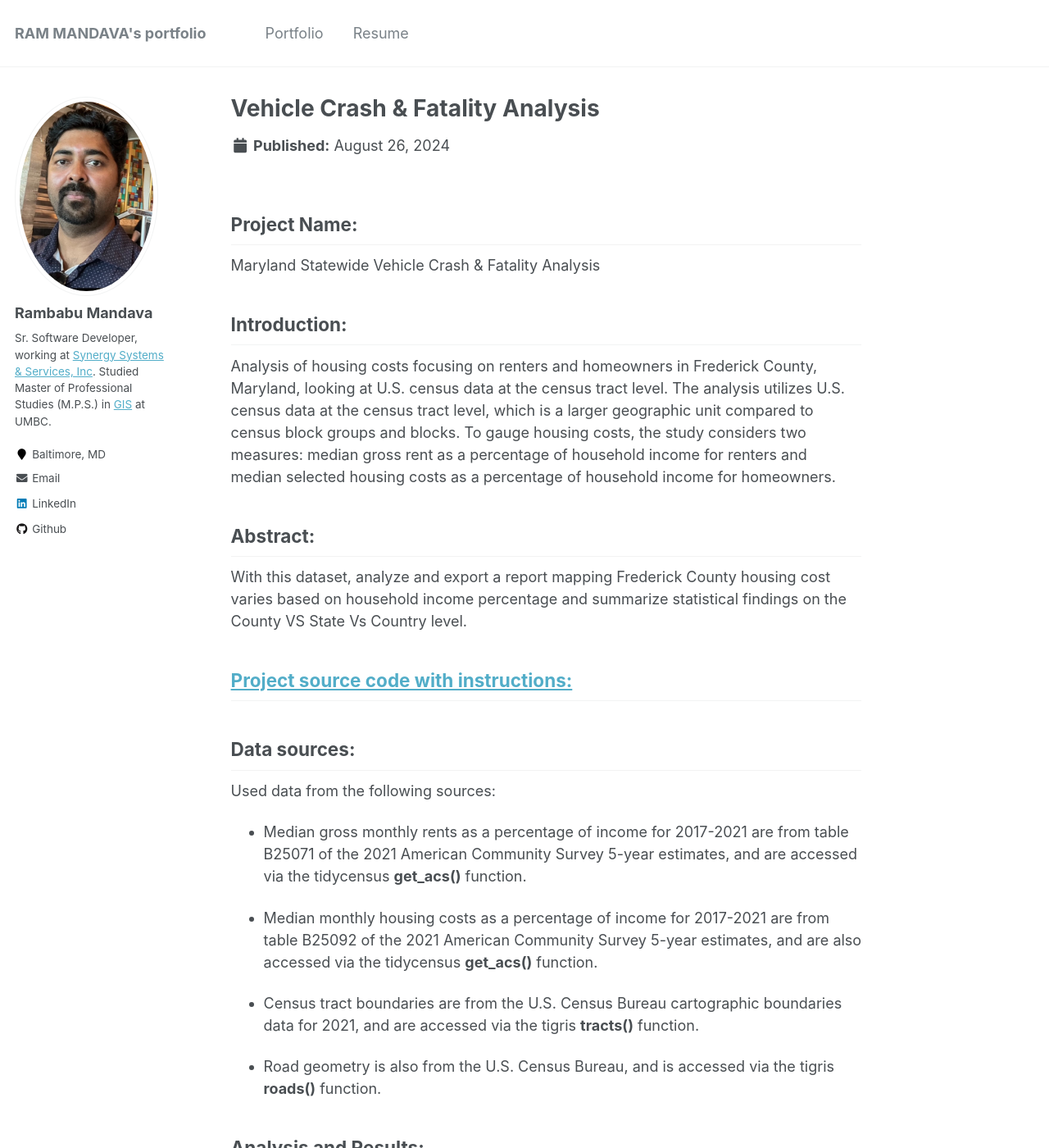
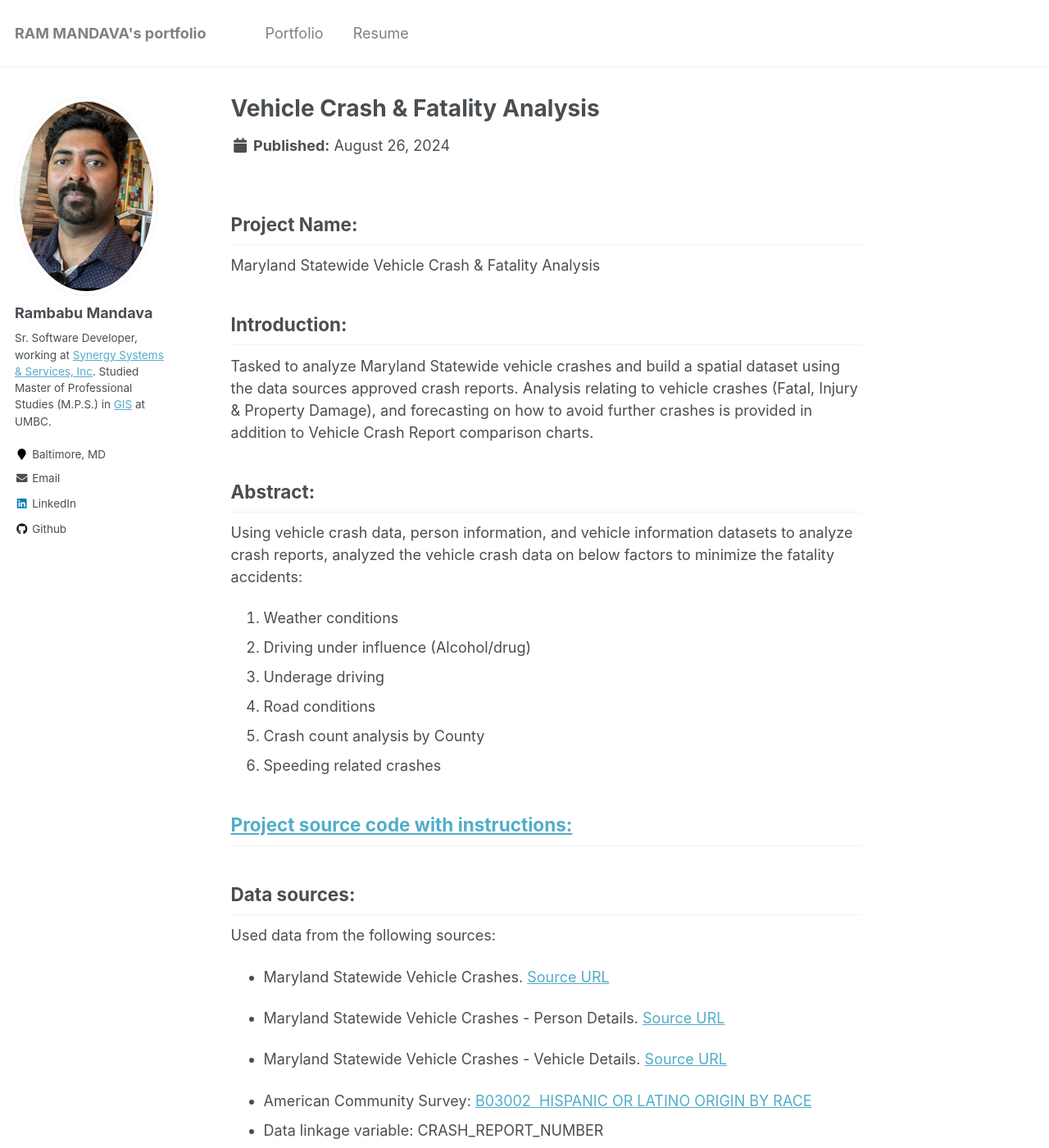
Before and after one commit to mandavaram/mandavaram.github.io, a Jekyll site: the page built from _portfolio/3. Vehicle_Crash_Analysis.md, in a window 1280 px wide and 1400 px high. Shown: the whole window at 82% size. Built offline with Jekyll 4.4.1, drawn with Linux system fonts in a browser that asks for light colours; some of the changed text lies outside the part shown.

Commit message:
Update 3. Vehicle_Crash_Analysis.md

```diff
--- a/_portfolio/3. Vehicle_Crash_Analysis.md
+++ b/_portfolio/3. Vehicle_Crash_Analysis.md
@@ -8,24 +8,35 @@ collection: portfolio
 Maryland Statewide Vehicle Crash & Fatality Analysis
 
 ## Introduction:
-Analysis of housing costs focusing on renters and homeowners in Frederick County, Maryland, looking at U.S. census data at the census tract level.
-The analysis utilizes U.S. census data at the census tract level, which is a larger geographic unit compared to census block groups and blocks. To gauge housing costs, the study considers two measures: median gross rent as a percentage of household income for renters and median selected housing costs as a percentage of household income for homeowners.
+Tasked to analyze Maryland Statewide vehicle crashes and build a spatial dataset using the data sources approved crash
+reports. Analysis relating to vehicle crashes (Fatal, Injury & Property Damage), and forecasting on how to avoid further
+crashes is provided in addition to Vehicle Crash Report comparison charts.
+
 
 ## Abstract:
-With this dataset, analyze and export a report mapping Frederick County housing cost varies based on household income percentage and summarize statistical findings on the County VS State Vs Country level.
+Using vehicle crash data, person information, and vehicle information datasets to analyze crash reports, analyzed the
+vehicle crash data on below factors to minimize the fatality accidents:
+1. Weather conditions
+2. Driving under influence (Alcohol/drug)
+3. Underage driving
+4. Road conditions
+5. Crash count analysis by County
+6. Speeding related crashes
 
 ## <a href="/_pages/Relative_Housing_Costs_Analysis.html">Project source code with instructions:</a>
 
 ## Data sources:
 Used data from the following sources:
 
- - Median gross monthly rents as a percentage of income for 2017-2021 are from table B25071 of the 2021 American Community Survey 5-year estimates, and are accessed via the tidycensus **get_acs()** function.
+ - Maryland Statewide Vehicle Crashes. <a href="https://opendata.maryland.gov/Public-Safety/Maryland-Statewide-Vehicle-Crashes/65du-s3qu">Source URL</a>
 
- - Median monthly housing costs as a percentage of income for 2017-2021 are from table B25092 of the 2021 American Community Survey 5-year estimates, and are also accessed via the tidycensus **get_acs()** function.
+ - Maryland Statewide Vehicle Crashes - Person Details. <a href="https://opendata.maryland.gov/Public-Safety/Maryland-Statewide-Vehicle-Crashes-Person-Details-/py4c-dicf">Source URL</a>
 
- - Census tract boundaries are from the U.S. Census Bureau cartographic boundaries data for 2021, and are accessed via the tigris **tracts()** function.
+ - Maryland Statewide Vehicle Crashes - Vehicle Details. <a href="https://opendata.maryland.gov/Public-Safety/Maryland-Statewide-Vehicle-Crashes-Vehicle-Details/mhft-5t5y">Source URL</a>
 
- - Road geometry is also from the U.S. Census Bureau, and is accessed via the tigris **roads()** function.
+ - American Community Survey: <a href="https://data.census.gov/table/ACSDT5Y2019.B03002?q=B03002:%20HISPANIC%20OR%20LATINO%20ORIGIN%20BY%20RACE&t=Race%20and%20Ethnicity&g=040XX00US24$0500000&y=2019&d=ACS%205-Year%20Estimates%20Detailed%20Tables&tid=ACSDT5Y2019.B03002">B03002  HISPANIC OR LATINO ORIGIN BY RACE </a>
+ - Data linkage variable: CRASH_REPORT_NUMBER
+ - Geographic transformation variable: Census_COUNTY_FIP
 
 ## Analysis and Results:
  Performed housing cost analysis over the household income for the below 3 variables in the time frame 2017-2021:
```
